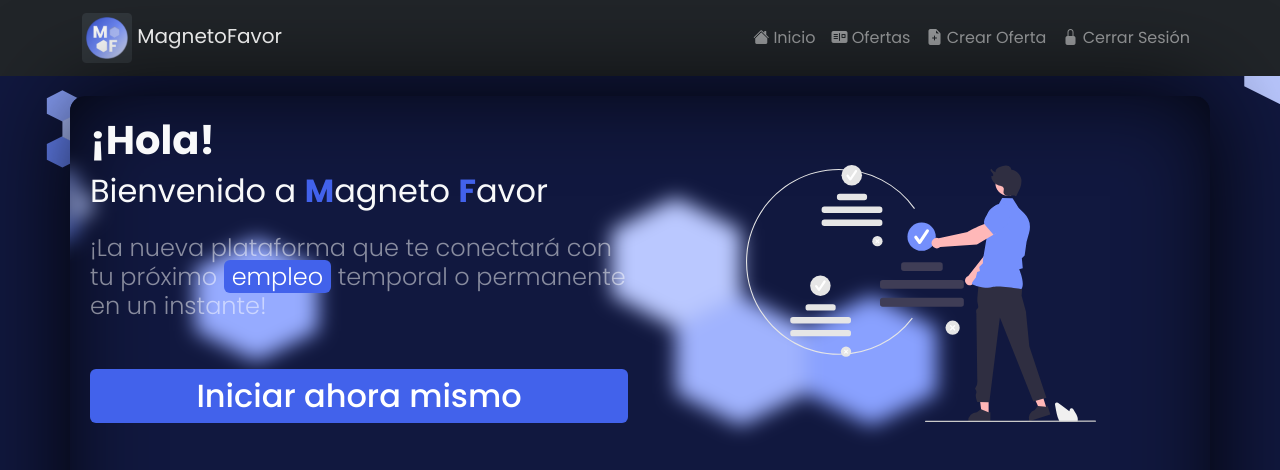
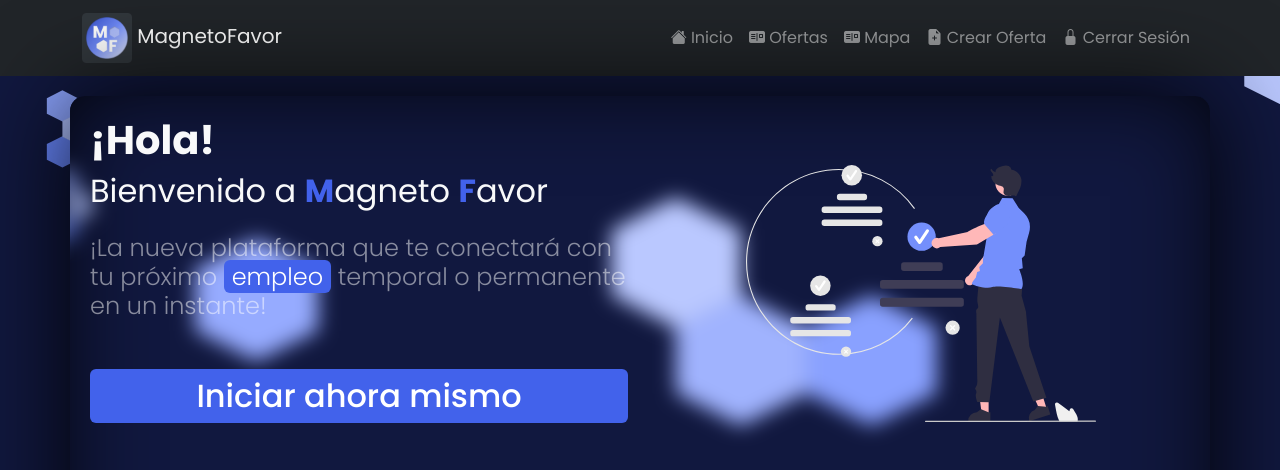
Before and after one commit to TomasPinedaNaranjo/Magneto-Favor, a Django app: page / in a window 1280 px wide. Shown: the top 470 px of the page. Run offline with Django 4.2, Linux system fonts and the light colour scheme; a user stored in the database is signed in.

Commit message:
Map frontend

```diff
--- a/MagnetoFavor/urls.py
+++ b/MagnetoFavor/urls.py
@@ -26,5 +26,6 @@ urlpatterns = [
     path('signin/', views.signin, name='signin'),
     path('ofertas/', views.ofertas, name='ofertas'),
     path('crear_ofertas/', views.crear_ofertas, name='crear_ofertas'),
+    path('mapa/', views.mapa, name='crear_ofertas'),
 
 ]
--- /dev/null
+++ b/ofertas/templates/mapa.html
@@ -0,0 +1,4 @@
+{% extends 'base.html' %} {% block content %}
+<h1>Mapa</h1>
+<div id="map">{{ map|safe }}</div>
+{% endblock %}
--- a/ofertas/templates/navbar.html
+++ b/ofertas/templates/navbar.html
@@ -29,6 +29,13 @@
             ><i class="bi bi-postcard-fill"></i> Ofertas</a
           >
         </li>
+
+        <li class="nav-item">
+          <a class="nav-link" href="/mapa"
+            ><i class="bi bi-postcard-fill"></i> Mapa</a
+          >
+        </li>
+
         <li class="nav-item">
           <a class="nav-link" href="/crear_ofertas"
             ><i class="bi bi-file-earmark-plus-fill"></i> Crear Oferta</a
--- a/ofertas/views.py
+++ b/ofertas/views.py
@@ -8,8 +8,15 @@ from django.contrib.auth.decorators import login_required
 from .forms import Formulario_Oferta
 from django.http import HttpResponse
 from .models import Ofertas
+import folium
+
 
 # Create your views here.
+
+def mapa(request):
+    initialMap = folium.Map(location=[6.199939, -75.578608], zoom_start= 20)
+    context = {'map':initialMap._repr_html_()}
+    return render(request, 'mapa.html', context)
 
 def ofertas(request):
     lista_ofertas = Ofertas.objects.all()
```
Also changed, not shown: db.sqlite3.
